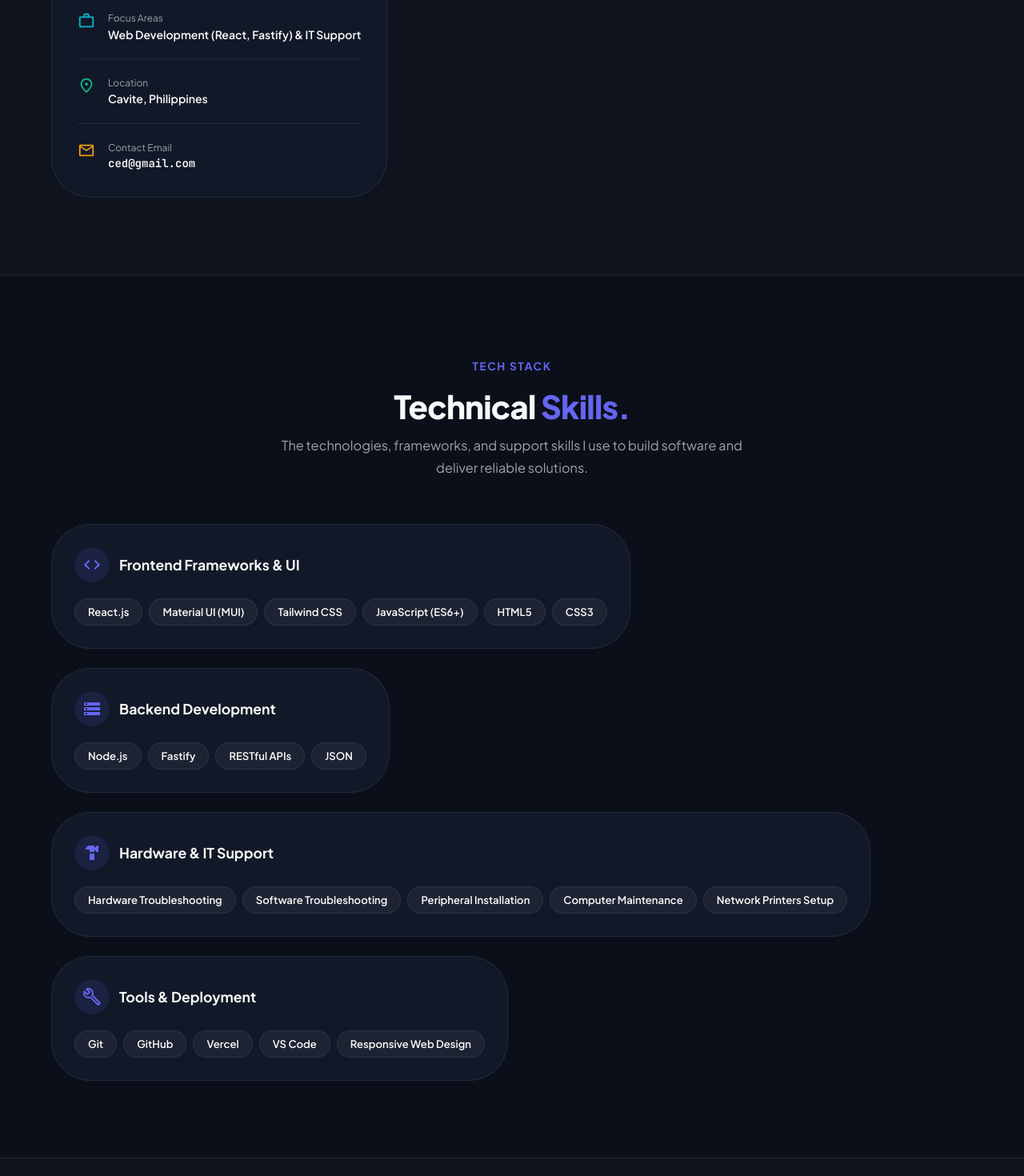
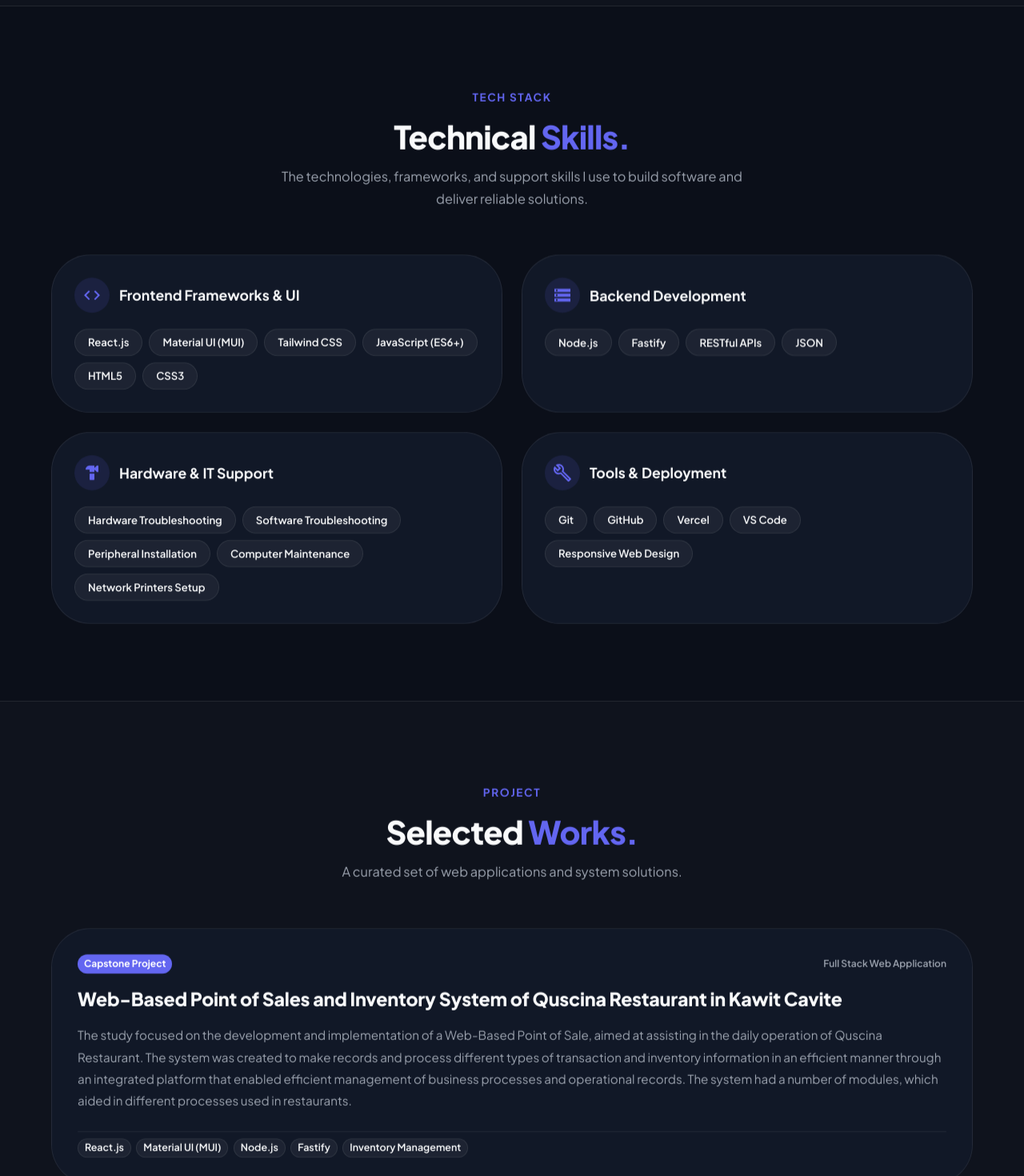
Before and after one commit to iEstebanx/Portfolio-Workbench, a React (Vite) app: page / in a window 1280 px wide. Shown: the part 1330-2800 px from the top of the page at 80% size. Built offline with nearby package versions, Linux system fonts and the light colour scheme.

Commit message:
Portfolio

```diff
--- a/src/components/About.jsx
+++ b/src/components/About.jsx
@@ -14,6 +14,7 @@ import PlaceOutlinedIcon from '@mui/icons-material/PlaceOutlined';
 import WorkOutlineOutlinedIcon from '@mui/icons-material/WorkOutlineOutlined';
 import EmailOutlinedIcon from '@mui/icons-material/EmailOutlined';
 import { portfolioData } from '../data/portfolioData';
+import Reveal from './Reveal';
 
 export default function About() {
   const theme = useTheme();
@@ -32,7 +33,8 @@ export default function About() {
       <Container maxWidth="lg">
         <Grid container spacing={{ xs: 4, md: 6 }} alignItems="stretch">
           {/* Left Column: Who I Am */}
-          <Grid item xs={12} md={7}>
+          <Grid size={{ xs: 12, md: 7 }}>
+            <Reveal>
             <Typography
               variant="overline"
               sx={{
@@ -82,10 +84,12 @@ export default function About() {
             >
               With practical experience developing full-stack web applications like Point of Sale & Inventory systems, automated student enrollment forms, and venue reservation management, alongside hands-on workstation troubleshooting and peripheral setup, I bring a reliable and versatile technical foundation to any team.
             </Typography>
+            </Reveal>
           </Grid>
 
           {/* Right Column: Clean Profile Details Card */}
-          <Grid item xs={12} md={5}>
+          <Grid size={{ xs: 12, md: 5 }}>
+            <Reveal delay={150} sx={{ height: '100%' }}>
             <Paper
               elevation={0}
               sx={{
@@ -168,6 +172,7 @@ export default function About() {
                 </Box>
               </Stack>
             </Paper>
+            </Reveal>
           </Grid>
         </Grid>
       </Container>
--- a/src/components/Contact.jsx
+++ b/src/components/Contact.jsx
@@ -16,6 +16,7 @@ import CheckCircleIcon from '@mui/icons-material/CheckCircle';
 import SendIcon from '@mui/icons-material/Send';
 import EmailOutlinedIcon from '@mui/icons-material/EmailOutlined';
 import { portfolioData } from '../data/portfolioData';
+import Reveal from './Reveal';
 
 export default function Contact() {
   const theme = useTheme();
@@ -64,7 +65,7 @@ export default function Contact() {
     >
       <Container maxWidth="md">
         {/* Section Header */}
-        <Box sx={{ textAlign: 'center', mb: { xs: 5, md: 6 } }}>
+        <Reveal sx={{ textAlign: 'center', mb: { xs: 5, md: 6 } }}>
           <Typography
             variant="overline"
             sx={{
@@ -140,9 +141,10 @@ export default function Contact() {
               {copied ? 'Copied' : 'Copy'}
             </Button>
           </Box>
-        </Box>
+        </Reveal>
 
         {/* Clean Contact Form */}
+        <Reveal delay={150}>
           <Paper
             elevation={0}
             component="form"
@@ -211,6 +213,7 @@ export default function Contact() {
               </Button>
             </Stack>
           </Paper>
+        </Reveal>
       </Container>
 
       {/* Copy Toast */}
--- a/src/components/Experience.jsx
+++ b/src/components/Experience.jsx
@@ -12,6 +12,7 @@ import CalendarMonthOutlinedIcon from '@mui/icons-material/CalendarMonthOutlined
 import PlaceOutlinedIcon from '@mui/icons-material/PlaceOutlined';
 import CheckCircleOutlinedIcon from '@mui/icons-material/CheckCircleOutlined';
 import { portfolioData } from '../data/portfolioData';
+import Reveal from './Reveal';
 
 export default function Experience() {
   const theme = useTheme();
@@ -29,7 +30,7 @@ export default function Experience() {
     >
       <Container maxWidth="lg">
         {/* Section Header */}
-        <Box sx={{ textAlign: 'center', mb: { xs: 5, md: 7 } }}>
+        <Reveal sx={{ textAlign: 'center', mb: { xs: 5, md: 7 } }}>
           <Typography
             variant="overline"
             sx={{
@@ -68,9 +69,10 @@ export default function Experience() {
           >
             Hands-on technical experience delivering web applications and IT support.
           </Typography>
-        </Box>
+        </Reveal>
 
         {/* Experience Card */}
+        <Reveal delay={100}>
         <Paper
           elevation={0}
           sx={{
@@ -131,12 +133,12 @@ export default function Experience() {
           {/* Duties list */}
           <Stack spacing={1.8} sx={{ mb: 3.5, mt: 3 }}>
             {exp.duties.map((duty, idx) => (
-              <Box key={idx} sx={{ display: 'flex', alignItems: 'flex-start', gap: 1.5 }}>
+              <Reveal key={idx} delay={250 + idx * 120} y={20} sx={{ display: 'flex', alignItems: 'flex-start', gap: 1.5 }}>
                 <CheckCircleOutlinedIcon sx={{ fontSize: 20, color: theme.palette.primary.main, mt: 0.2, flexShrink: 0 }} />
                 <Typography variant="body1" sx={{ color: 'text.secondary', lineHeight: 1.7, fontSize: '0.98rem' }}>
                   {duty}
                 </Typography>
-              </Box>
+              </Reveal>
             ))}
           </Stack>
 
@@ -158,6 +160,7 @@ export default function Experience() {
             ))}
           </Box>
         </Paper>
+        </Reveal>
       </Container>
     </Box>
   );
--- a/src/components/Hero.jsx
+++ b/src/components/Hero.jsx
@@ -11,6 +11,7 @@ import ArrowDownwardIcon from '@mui/icons-material/ArrowDownward';
 import EmailOutlinedIcon from '@mui/icons-material/EmailOutlined';
 import CodeIcon from '@mui/icons-material/Code';
 import { portfolioData } from '../data/portfolioData';
+import Reveal from './Reveal';
 
 export default function Hero() {
   const theme = useTheme();
@@ -37,6 +38,7 @@ export default function Hero() {
     >
       <Container maxWidth="md">
         {/* Location / Status Eyebrow */}
+        <Reveal delay={0}>
         <Typography
           variant="overline"
           sx={{
@@ -55,8 +57,10 @@ export default function Hero() {
         >
           {portfolioData.personal.location}
         </Typography>
+        </Reveal>
 
         {/* Hero Name Headline */}
+        <Reveal delay={120}>
         <Typography
           variant="h1"
           sx={{
@@ -82,8 +86,10 @@ export default function Hero() {
           </Box>
           .
         </Typography>
+        </Reveal>
 
         {/* Role Subtitle */}
+        <Reveal delay={240}>
         <Typography
           variant="h5"
           sx={{
@@ -95,8 +101,10 @@ export default function Hero() {
         >
           {portfolioData.personal.role}
         </Typography>
+        </Reveal>
 
         {/* About summary narrative */}
+        <Reveal delay={360}>
         <Typography
           variant="body1"
           sx={{
@@ -110,8 +118,10 @@ export default function Hero() {
         >
           {portfolioData.personal.bio}
         </Typography>
+        </Reveal>
 
         {/* Action Buttons */}
+        <Reveal delay={480}>
         <Stack
           direction={{ xs: 'column', sm: 'row' }}
           spacing={2}
@@ -155,6 +165,7 @@ export default function Hero() {
             Get in Touch
           </Button>
         </Stack>
+        </Reveal>
       </Container>
     </Box>
   );
--- a/src/components/Projects.jsx
+++ b/src/components/Projects.jsx
@@ -9,6 +9,7 @@ import {
   useTheme,
 } from '@mui/material';
 import { portfolioData } from '../data/portfolioData';
+import Reveal from './Reveal';
 
 export default function Projects() {
   const theme = useTheme();
@@ -26,7 +27,7 @@ export default function Projects() {
     >
       <Container maxWidth="lg">
         {/* Section Header */}
-        <Box sx={{ textAlign: 'center', mb: { xs: 5, md: 7 } }}>
+        <Reveal sx={{ textAlign: 'center', mb: { xs: 5, md: 7 } }}>
           <Typography
             variant="overline"
             sx={{
@@ -65,17 +66,16 @@ export default function Projects() {
           >
             A curated set of web applications and system solutions.
           </Typography>
-        </Box>
+        </Reveal>
 
         {/* Projects Grid */}
         <Grid container spacing={3} alignItems="stretch">
-          {portfolioData.projects.map((project) => (
+          {portfolioData.projects.map((project, index) => (
             <Grid
-              item
-              xs={12}
-              md={project.id === 'quscina-pos' ? 12 : 6}
+              size={{ xs: 12, md: project.id === 'quscina-pos' ? 12 : 6 }}
               key={project.id}
             >
+              <Reveal delay={index === 0 ? 0 : (index - 1) * 150} sx={{ height: '100%' }}>
               <Paper
                 elevation={0}
                 sx={{
@@ -166,6 +166,7 @@ export default function Projects() {
                   ))}
                 </Box>
               </Paper>
+              </Reveal>
             </Grid>
           ))}
         </Grid>
--- /dev/null
+++ b/src/components/Reveal.jsx
@@ -0,0 +1,59 @@
+import React, { useEffect, useRef, useState } from 'react';
+import { Box } from '@mui/material';
+
+/**
+ * Scroll-reveal wrapper.
+ * Children start hidden (faded + shifted down) and smoothly animate into place
+ * the first time they scroll into the viewport.
+ *
+ * @param {number} delay    Delay in ms before the animation starts (use for staggering).
+ * @param {number} y        Initial vertical offset in px.
+ * @param {number} duration Animation duration in ms.
+ */
+export default function Reveal({ children, delay = 0, y = 40, duration = 800, sx, ...rest }) {
+  const ref = useRef(null);
+  const [visible, setVisible] = useState(false);
+
+  useEffect(() => {
+    const el = ref.current;
+    if (!el) return undefined;
+
+    // Respect users who prefer reduced motion, and old browsers without IntersectionObserver.
+    const reduceMotion = window.matchMedia('(prefers-reduced-motion: reduce)').matches;
+    if (reduceMotion || !('IntersectionObserver' in window)) {
+      setVisible(true);
+      return undefined;
+    }
+
+    const observer = new IntersectionObserver(
+      ([entry]) => {
+        if (entry.isIntersecting) {
+          setVisible(true);
+          observer.unobserve(entry.target); // animate only once
+        }
+      },
+      { threshold: 0.15, rootMargin: '0px 0px -8% 0px' }
+    );
+
+    observer.observe(el);
+    return () => observer.disconnect();
+  }, []);
+
+  const easing = 'cubic-bezier(0.22, 1, 0.36, 1)';
+
+  return (
+    <Box
+      ref={ref}
+      sx={{
+        opacity: visible ? 1 : 0,
+        transform: visible ? 'translateY(0)' : `translateY(${y}px)`,
+        transition: `opacity ${duration}ms ${easing} ${delay}ms, transform ${duration}ms ${easing} ${delay}ms`,
+        willChange: 'opacity, transform',
+        ...sx,
+      }}
+      {...rest}
+    >
+      {children}
+    </Box>
+  );
+}
--- a/src/components/Skills.jsx
+++ b/src/components/Skills.jsx
@@ -13,6 +13,7 @@ import StorageIcon from '@mui/icons-material/Storage';
 import HardwareIcon from '@mui/icons-material/Hardware';
 import BuildOutlinedIcon from '@mui/icons-material/BuildOutlined';
 import { portfolioData } from '../data/portfolioData';
+import Reveal from './Reveal';
 
 const getCategoryIcon = (index) => {
   switch (index) {
@@ -41,7 +42,7 @@ export default function Skills() {
     >
       <Container maxWidth="lg">
         {/* Section Title */}
-        <Box sx={{ textAlign: 'center', mb: { xs: 5, md: 7 } }}>
+        <Reveal sx={{ textAlign: 'center', mb: { xs: 5, md: 7 } }}>
           <Typography
             variant="overline"
             sx={{
@@ -80,12 +81,13 @@ export default function Skills() {
           >
             The technologies, frameworks, and support skills I use to build software and deliver reliable solutions.
           </Typography>
-        </Box>
+        </Reveal>
 
         {/* Clean 4-Card Grid */}
         <Grid container spacing={3}>
           {portfolioData.skills.map((category, index) => (
-            <Grid item xs={12} sm={6} key={index}>
+            <Grid size={{ xs: 12, sm: 6 }} key={index}>
+              <Reveal delay={index * 120} sx={{ height: '100%' }}>
                 <Paper
                   elevation={0}
                   sx={{
@@ -127,7 +129,7 @@ export default function Skills() {
                   </Box>
 
                   {/* Skill Tags */}
-                <Box sx={{ display: 'flex', flexWrap: 'wrap', gap: 1, mt: 'auto' }}>
+                  <Box sx={{ display: 'flex', flexWrap: 'wrap', gap: 1 }}>
                     {category.tags.map((tag, tagIndex) => (
                       <Chip
                         key={tagIndex}
@@ -148,6 +150,7 @@ export default function Skills() {
                     ))}
                   </Box>
                 </Paper>
+              </Reveal>
             </Grid>
           ))}
         </Grid>
```
Lines whose indentation alone changed are shown as unchanged.
